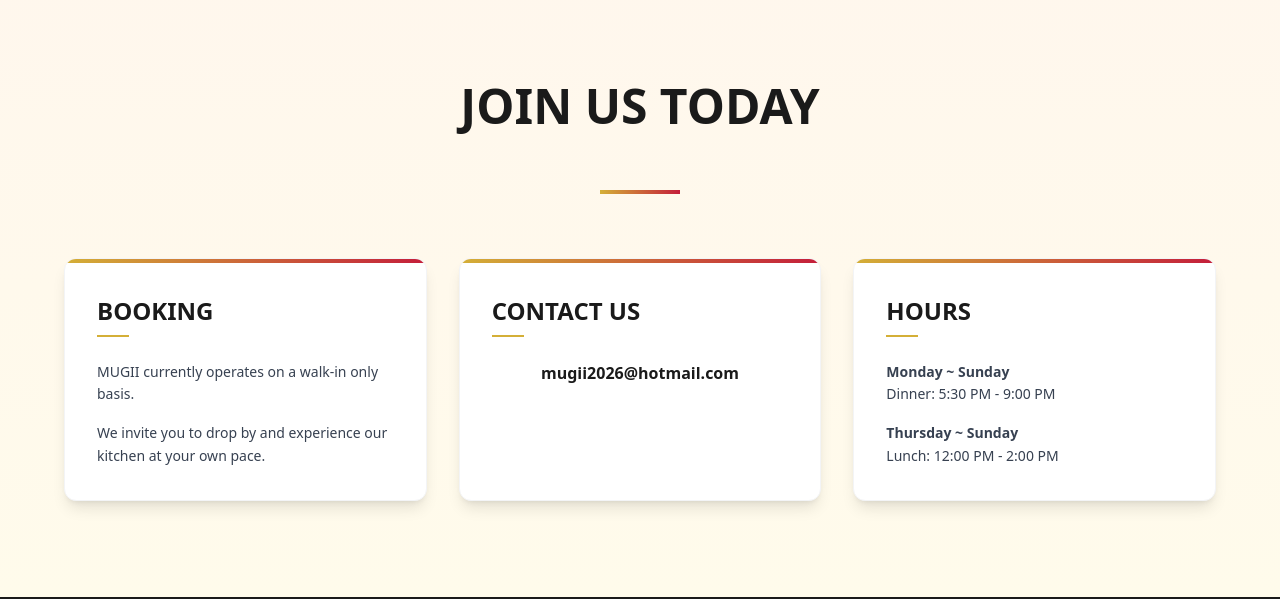
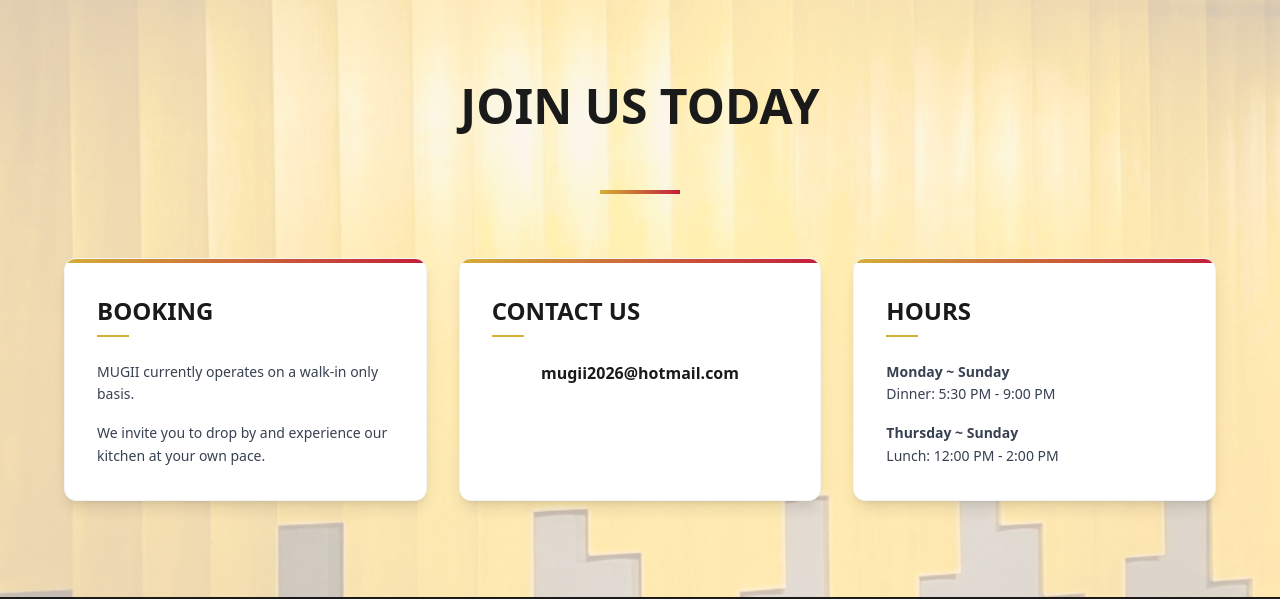
Before and after one commit to ScottLiou1984/website, a Next.js app: page / in a window 1280 px wide. Shown: the part 1450-2049 px from the top of the page. Built offline with nearby package versions, Linux system fonts and the light colour scheme.

Commit message:
Add yellow background to home page sections and update hero section

```diff
--- a/src/app/page.tsx
+++ b/src/app/page.tsx
@@ -13,8 +13,8 @@ export default function Home() {
             backgroundImage: 'url(/images/home_background.png)',
           }}
         >
-          {/* Dark Overlay */}
-          <div className="absolute inset-0 bg-black opacity-50"></div>
+          {/* Semi-transparent Overlay */}
+          <div className="absolute inset-0 bg-black opacity-30"></div>
 
           {/* Content */}
           <div className="container-max text-center relative z-10">
@@ -39,8 +39,17 @@ export default function Home() {
         </section>
 
         {/* Values Section */}
-        <section className="py-16 md:py-24 bg-gradient-to-b from-amber-50 to-orange-50">
-          <div className="container-max">
+        <section
+          className="py-16 md:py-24 relative"
+          style={{
+            backgroundImage: 'url(/images/all_background.jpg)',
+            backgroundSize: 'cover',
+            backgroundPosition: 'center',
+          }}
+        >
+          {/* Semi-transparent overlay */}
+          <div className="absolute inset-0 bg-amber-50 opacity-75"></div>
+          <div className="container-max relative z-10">
             <div className="text-center mb-16">
               <h2 className="section-title">OUR VALUES</h2>
               <div className="w-20 h-1 bg-gradient-to-r from-secondary to-accent mx-auto mt-6"></div>
@@ -131,10 +140,17 @@ export default function Home() {
             </div>
           </div>
         </section>
-
-        {/* Booking & Contact Section */}
-        <section className="py-16 md:py-24 bg-gradient-to-b from-orange-50 to-amber-50">
-          <div className="container-max">
+        <section
+          className="py-16 md:py-24 relative"
+          style={{
+            backgroundImage: 'url(/images/all_background.jpg)',
+            backgroundSize: 'cover',
+            backgroundPosition: 'center',
+          }}
+        >
+          {/* Semi-transparent overlay */}
+          <div className="absolute inset-0 bg-orange-50 opacity-75"></div>
+          <div className="container-max relative z-10">
             <div className="text-center mb-16">
               <h2 className="section-title">JOIN US TODAY</h2>
               <div className="w-20 h-1 bg-gradient-to-r from-secondary to-accent mx-auto mt-6"></div>
@@ -207,8 +223,6 @@ export default function Home() {
             </div>
           </div>
         </section>
-
-        {/* CTA Section */}
         <section className="py-16 md:py-24 bg-primary text-white text-center">
           <div className="container-max">
             <h2 className="text-4xl md:text-5xl font-bold mb-6">Ready to Experience MUGII?</h2>
```
Also changed, not shown: public/images/all_background.jpg (added).
